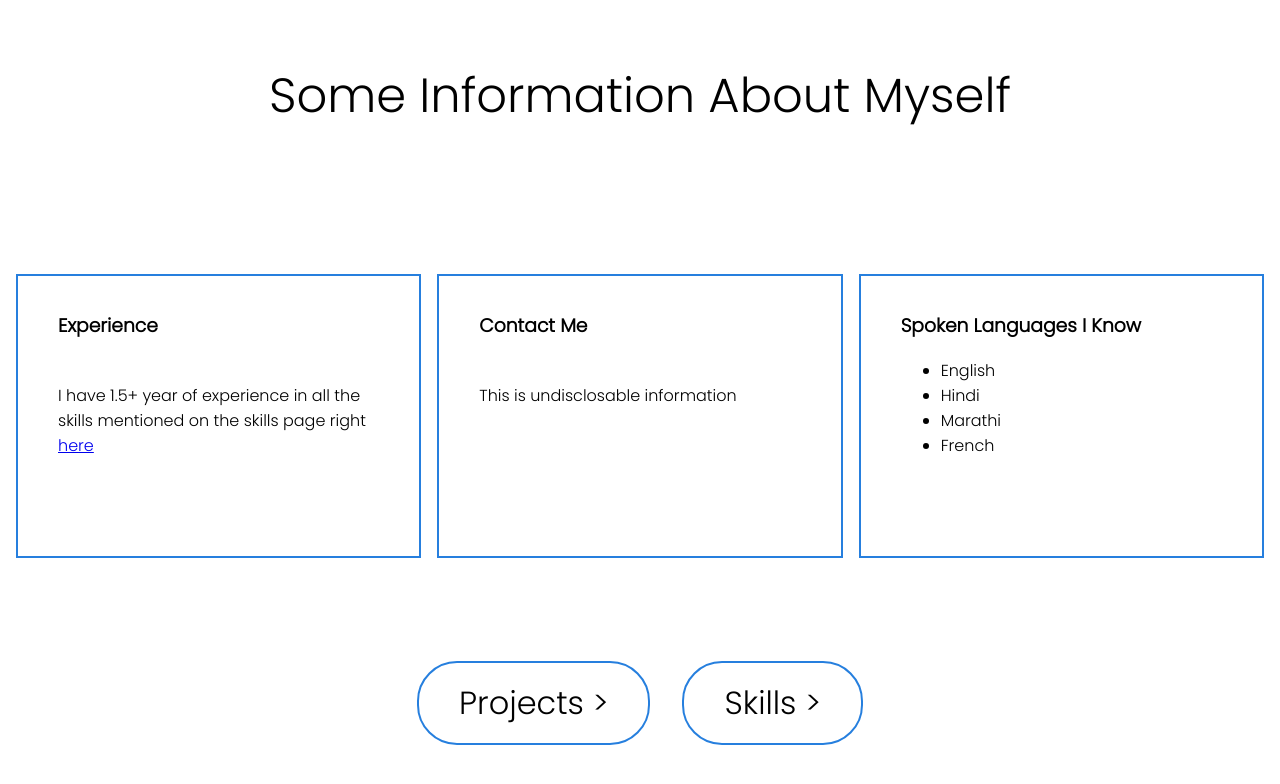
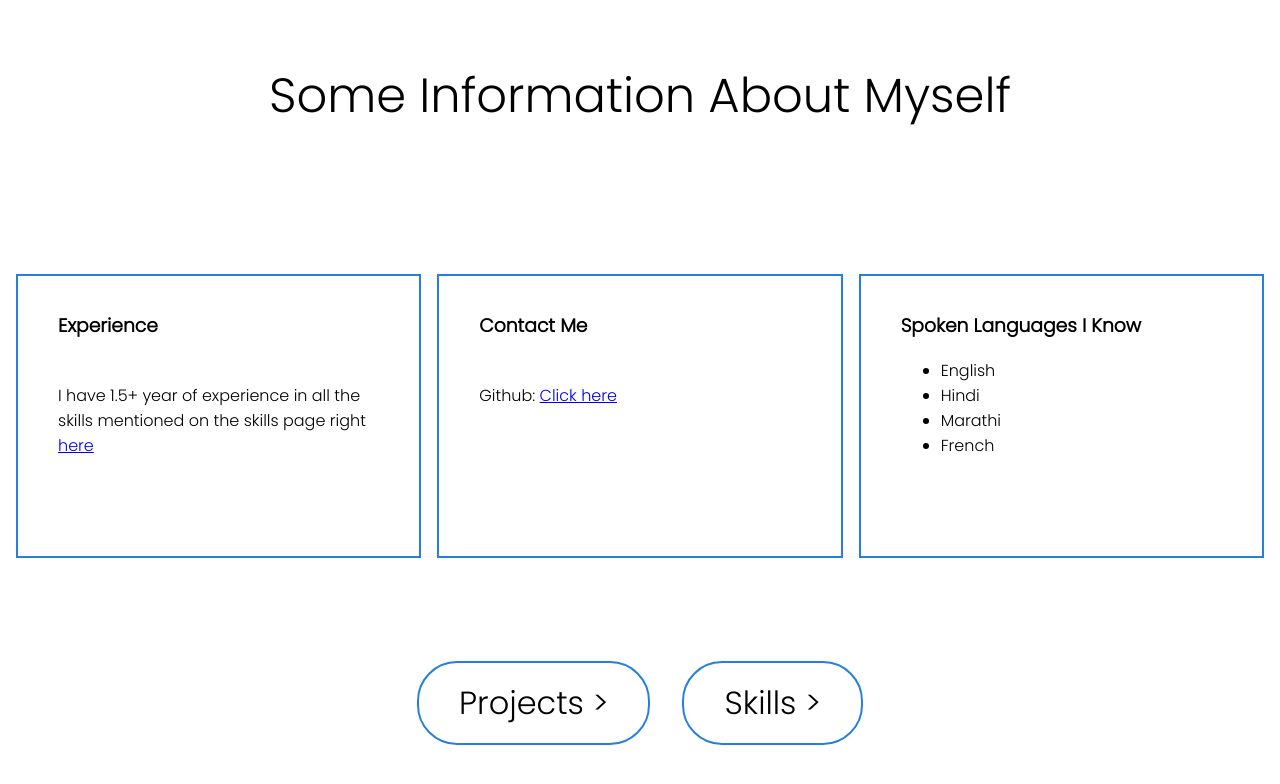
Before and after one commit to mitheelgajare/my-portfolio, a Next.js app in the folder client/: page /info in a window 1280 px wide. Shown: the top 784 px of the page. Built offline with nearby package versions, Linux system fonts and the light colour scheme.

Commit message:
feat: added link to gh profile

```diff
--- a/client/pages/info.js
+++ b/client/pages/info.js
@@ -19,7 +19,7 @@ const Info = () => {
       </p>
       <p className="para">
         <h3 className="para-title">Contact Me</h3> <br />
-        This is undisclosable information <br />
+        Github: <a href="https://github.com/mitheelgajare">Click here</a>
       </p>
       <p className="para">
         <h3 className="para-title">Spoken Languages I Know</h3>
```
